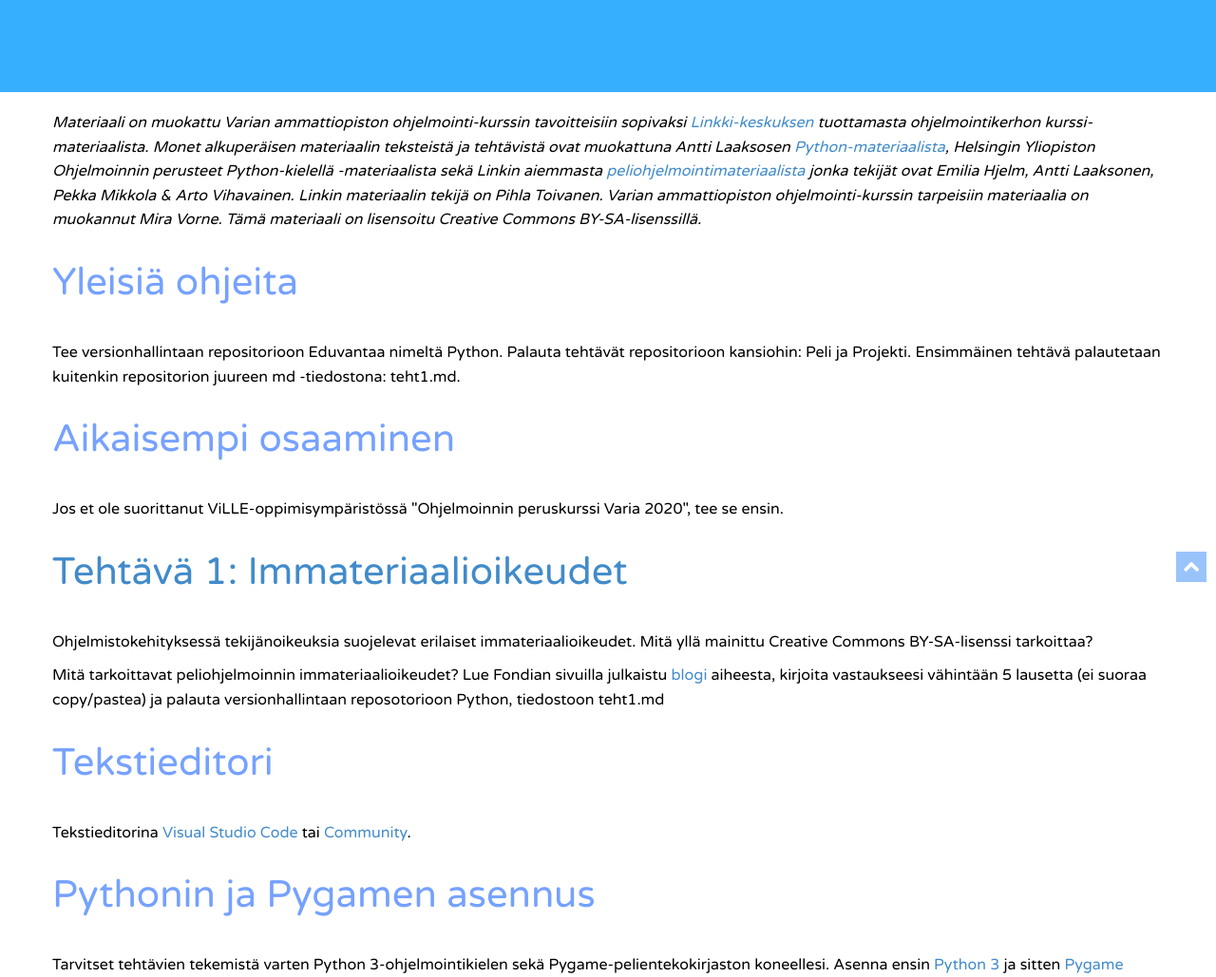
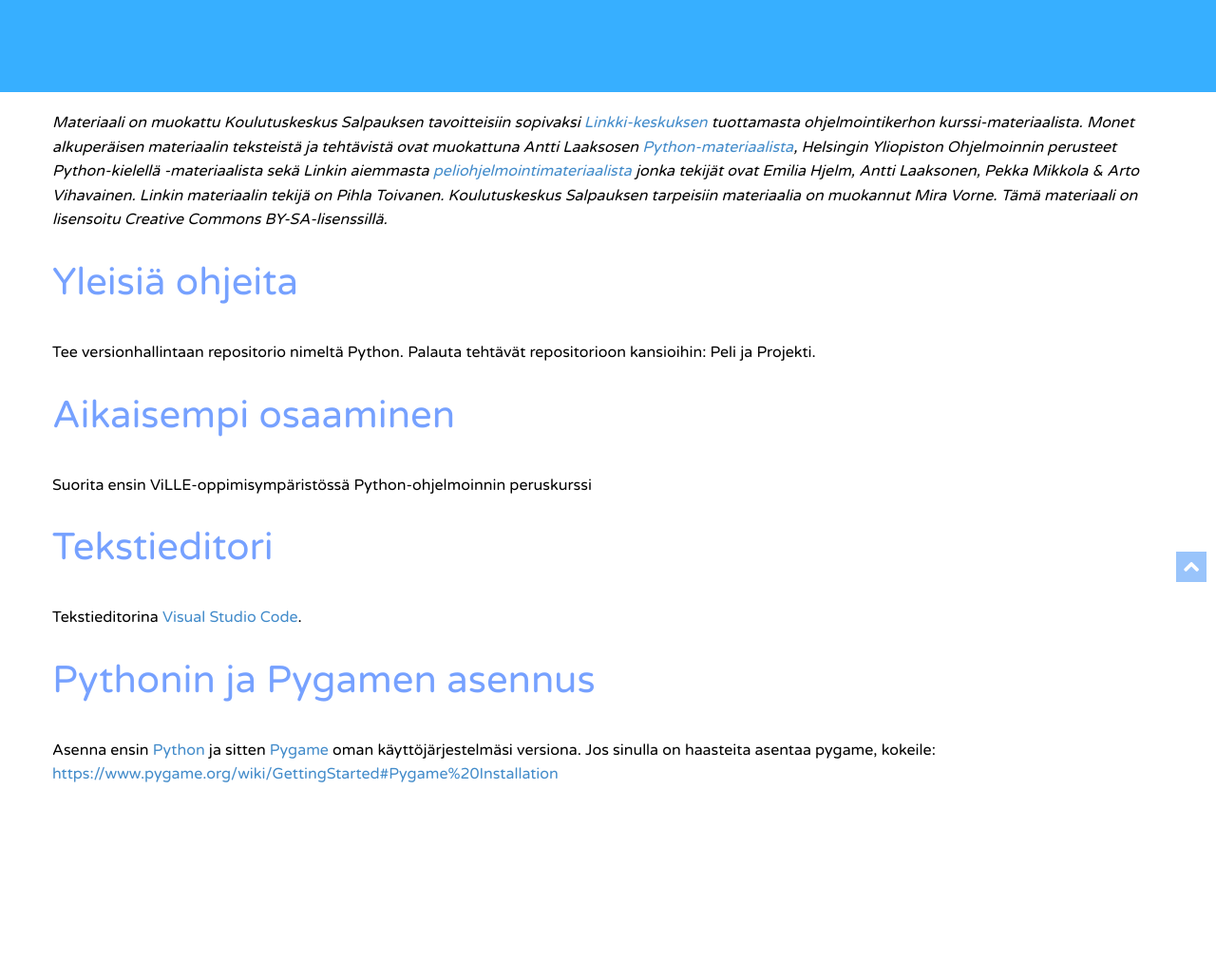
Before and after one commit to MiraAVorne/Python, a plain HTML site: page index.html in a window 1280 px wide. Shown: the part 177-1206 px from the top of the page at 95% size. After the commit the page ends 1032 px from the top, so only its background shows below. Drawn offline with Linux system fonts and the light colour scheme.

Commit message:
Update index.html

```diff
--- a/index.html
+++ b/index.html
@@ -61,7 +61,7 @@
         <div class="container">
             <div class="row">
                 <div class="">
-                    <i>Materiaali on muokattu Varian ammattiopiston ohjelmointi-kurssin tavoitteisiin
+                    <i>Materiaali on muokattu Koulutuskeskus Salpauksen tavoitteisiin
                         sopivaksi <a href="http://linkki.cs.helsinki.fi/">Linkki-keskuksen</a> tuottamasta
                         ohjelmointikerhon
                         kurssi-materiaalista.
@@ -73,36 +73,21 @@
                             href="https://www.cs.helsinki.fi/group/linkki/materiaali/peliohjelmointi/">
                             peliohjelmointimateriaalista</a> jonka tekijät ovat Emilia Hjelm, Antti Laaksonen, Pekka
                         Mikkola & Arto Vihavainen.
-                        Linkin materiaalin tekijä on Pihla Toivanen. Varian ammattiopiston ohjelmointi-kurssin
+                        Linkin materiaalin tekijä on Pihla Toivanen. Koulutuskeskus Salpauksen
                         tarpeisiin materiaalia on muokannut Mira Vorne. Tämä materiaali on lisensoitu Creative Commons
                         BY-SA-lisenssillä. </i>
 
                     <h2> Yleisiä ohjeita </h2>
-                    Tee versionhallintaan repositorioon Eduvantaa nimeltä Python. Palauta tehtävät repositorioon kansiohin: Peli ja Projekti.
-                    Ensimmäinen tehtävä palautetaan kuitenkin repositorion juureen md -tiedostona: teht1.md.
+                    Tee versionhallintaan repositorio nimeltä Python. Palauta tehtävät repositorioon kansioihin: Peli ja Projekti.
 
                     <h2> Aikaisempi osaaminen </h2>
-                    Jos et ole suorittanut ViLLE-oppimisympäristössä "Ohjelmoinnin peruskurssi Varia 2020", tee se ensin.<br>
-
-                    <h2><a name="immaterial">Tehtävä 1: Immateriaalioikeudet</a></h2>
-                    <p>
-                        Ohjelmistokehityksessä tekijänoikeuksia suojelevat erilaiset immateriaalioikeudet. Mitä yllä
-                        mainittu Creative Commons BY-SA-lisenssi tarkoittaa?
-                    </p>
-                    <p>
-                        Mitä tarkoittavat peliohjelmoinnin immateriaalioikeudet?
-                        Lue Fondian sivuilla julkaistu <a
-                            href="https://fondia.com/fi/blogsandnews/peliyhtiot-ja-immateriaalioikeudet-osa-ii-videopelien-tekijanoikeuksista">blogi</a>
-                        aiheesta, kirjoita vastaukseesi vähintään 5 lausetta (ei suoraa copy/pastea) ja palauta
-                        versionhallintaan reposotorioon Python, tiedostoon teht1.md
-                    </p>
+                    Suorita ensin ViLLE-oppimisympäristössä Python-ohjelmoinnin peruskurssi<br>
 
                     <h2> Tekstieditori </h2>
-                    Tekstieditorina <a href="https://code.visualstudio.com/">Visual Studio Code</a> tai <a href="https://visualstudio.microsoft.com/downloads/">Community</a>.
+                    Tekstieditorina <a href="https://code.visualstudio.com/">Visual Studio Code</a>.
 
                     <h2>Pythonin ja Pygamen asennus</h2>
-                    Tarvitset tehtävien tekemistä varten Python 3-ohjelmointikielen sekä Pygame-pelientekokirjaston
-                    koneellesi. Asenna ensin <a href="https://www.python.org/downloads/">Python 3</a> ja sitten
+                    Asenna ensin <a href="https://www.python.org/downloads/">Python</a> ja sitten
                     <a href="http://pygame.org/download.shtml">Pygame</a> oman käyttöjärjestelmäsi versiona.
 
                     Jos sinulla on haasteita asentaa pygame, kokeile: <a href="https://www.pygame.org/wiki/GettingStarted#Pygame%20Installation
```
